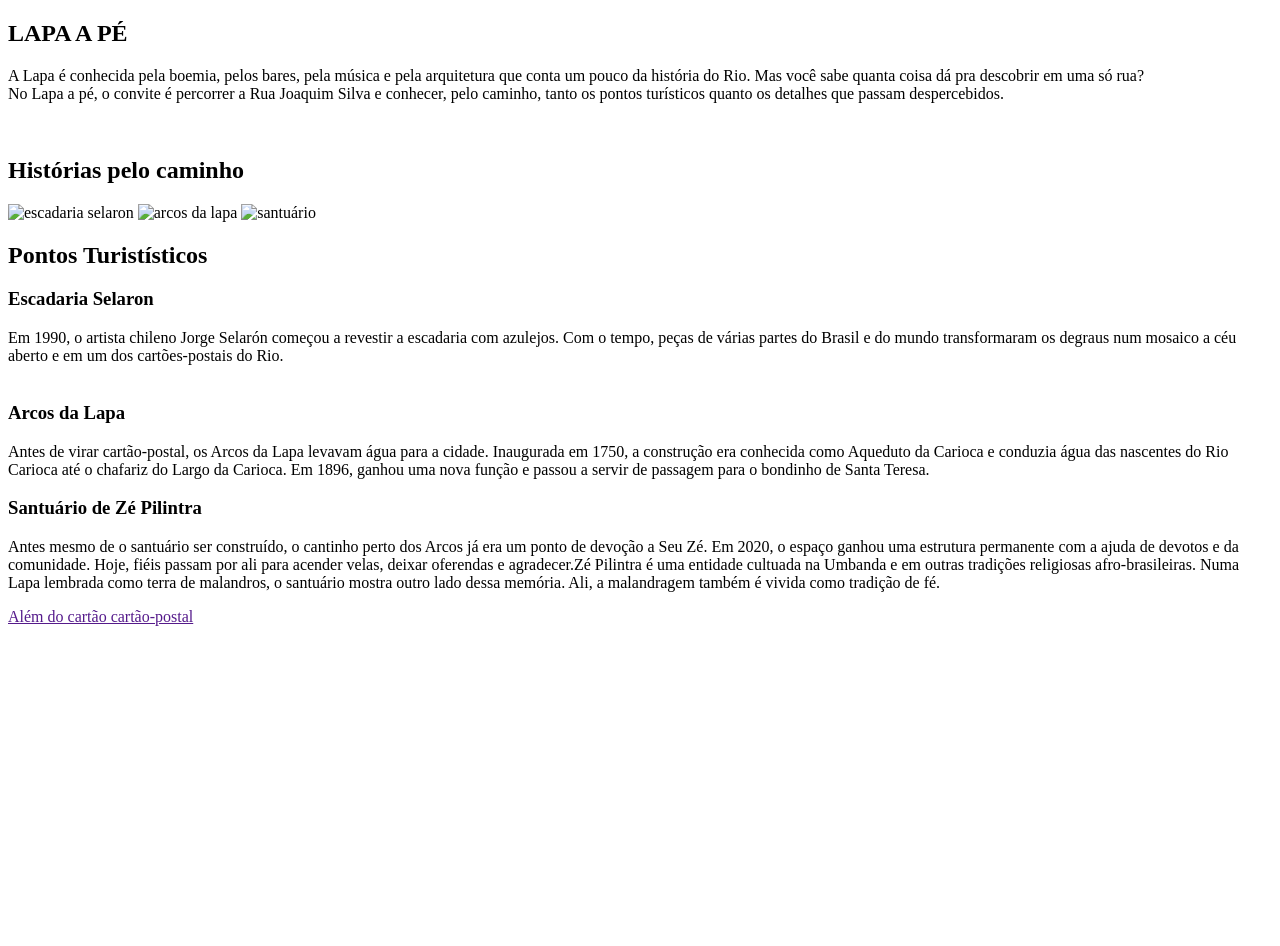
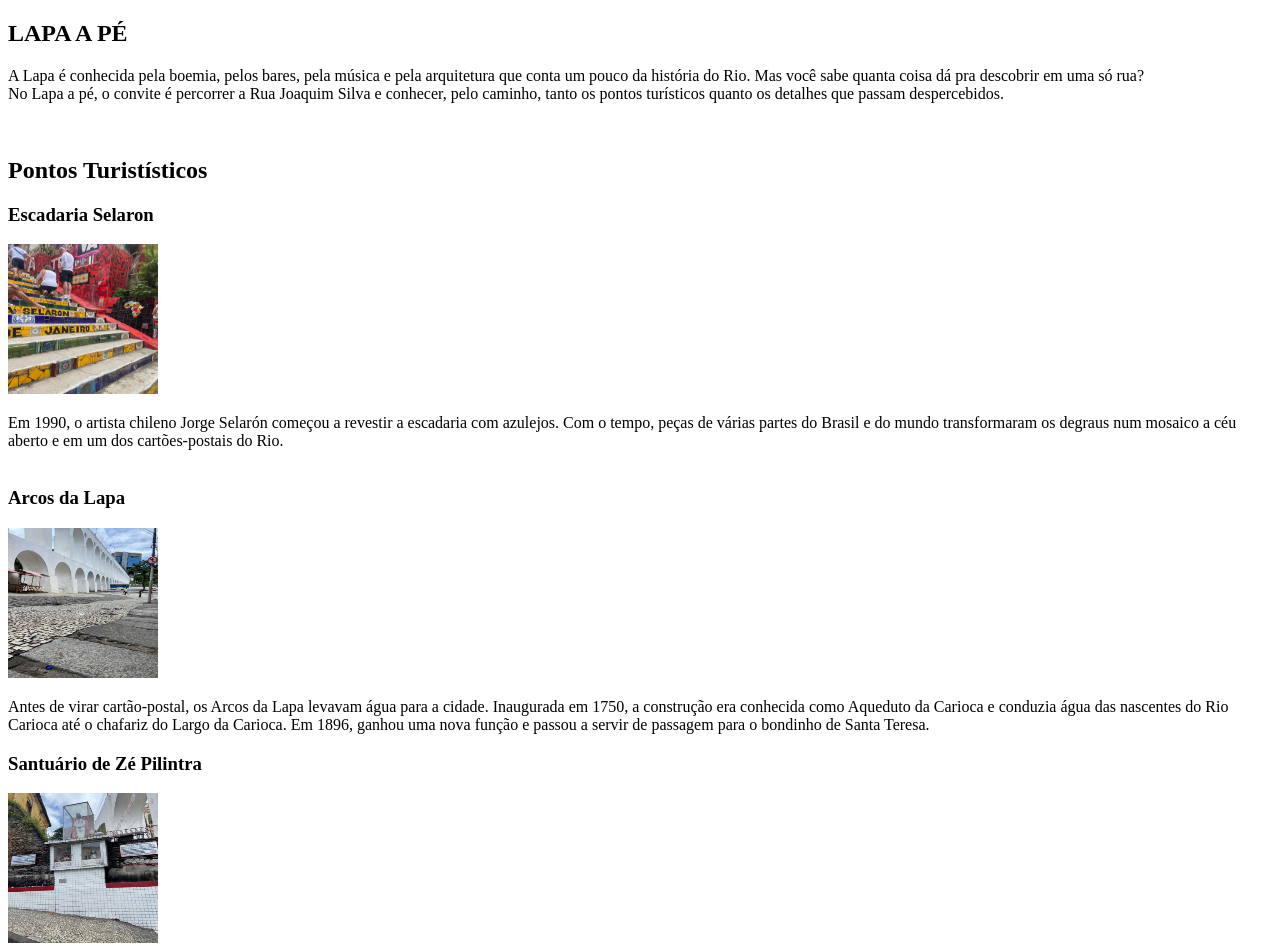
Before and after one commit to rafari1103/local-turistico, a plain HTML site: page index.html in a window 1280 px wide. Shown: the top 946 px of the page. Before the commit the page ends 800 px from the top, so only its background shows below. Drawn offline with Linux system fonts and the light colour scheme.

Commit message:
Adicionando imagens e style.css

```diff
--- a/index.html
+++ b/index.html
@@ -4,36 +4,32 @@
     <meta charset="UTF-8">
     <meta name="viewport" content="width=device-width, initial-scale=1.0">
     <title>Turismo-RJ</title>
+  <link rel="stylesheet" href="style.css">
 </head>
 <body>
 <main>
  <section id="about">
   <h1>LAPA A PÉ </h1>
-  <p>A Lapa é conhecida pela boemia, pelos bares, pela música e pela arquitetura que conta um pouco da história do Rio. Mas você sabe quanta coisa dá pra descobrir em uma só rua? <br>No Lapa a pé, o convite é percorrer a Rua Joaquim Silva e conhecer, pelo caminho, tanto os pontos turísticos quanto os detalhes que passam despercebidos.</p> <br>
+   <p>A Lapa é conhecida pela boemia, pelos bares, pela música e pela arquitetura que conta um pouco da história do Rio. Mas você sabe quanta coisa dá pra descobrir em uma só rua? <br>No Lapa a pé, o convite é percorrer a Rua Joaquim Silva e conhecer, pelo caminho, tanto os pontos turísticos quanto os detalhes que passam despercebidos.</p> <br>
 
-  <h2>Histórias pelo caminho</h2>
-<span>
-    <img src="" alt="escadaria selaron">
-    <img src="" alt="arcos da lapa">
-    <img src="" alt="santuário">
-    </span>   <h2> Pontos Turistísticos </h2>
+    <h2> Pontos Turistísticos </h2>
 <div id="page">
-
 </section>
-<section id="history">
-
-
-<h3>Escadaria Selaron</h3>
+<section id="tourist-attractions">
+     <h3>Escadaria Selaron</h3>
+<img src="assets/escadaria-selaron.jpeg" alt="Escadaria Selaron">
 <p>
 Em 1990, o artista chileno Jorge Selarón começou a revestir a escadaria com azulejos. Com o tempo, peças de várias partes do Brasil e do mundo transformaram os degraus num mosaico a céu aberto e em um dos cartões-postais do Rio.
 <br><br>
 </p>
 
 <h3>Arcos da Lapa</h3>
+<img src="assets/arcos-da-lapa.jpeg" alt="Arcos da lapa"> <br>
 <p>
 Antes de virar cartão-postal, os Arcos da Lapa levavam água para a cidade. Inaugurada em 1750, a construção era conhecida como Aqueduto da Carioca e conduzia água das nascentes do Rio Carioca até o chafariz do Largo da Carioca. Em 1896, ganhou uma nova função e passou a servir de passagem para o bondinho de Santa Teresa.
 </p>
 <h3>Santuário de Zé Pilintra</h3>
+<img src="assets/santuario-ze-pilintra.jpeg" alt="santuário">
 <p>
 Antes mesmo de o santuário ser construído, o cantinho perto dos Arcos já era um ponto de devoção a Seu Zé. Em 2020, o espaço ganhou uma estrutura permanente com a ajuda de devotos e da comunidade. Hoje, fiéis passam por ali para acender velas, deixar oferendas e agradecer.Zé Pilintra é uma entidade cultuada na Umbanda e em outras tradições religiosas afro-brasileiras. Numa Lapa lembrada como terra de malandros, o santuário mostra outro lado dessa memória. Ali, a malandragem também é vivida como tradição de fé.
 </p>
--- /dev/null
+++ b/style.css
@@ -0,0 +1,5 @@
+img {
+    width: 150px;
+    height: 150px;
+
+}
```
Also changed, not shown: assets/arcos-da-lapa.jpeg (added), assets/escadaria-selaron.jpeg (added), assets/santuario-ze-pilintra.jpeg (added).
